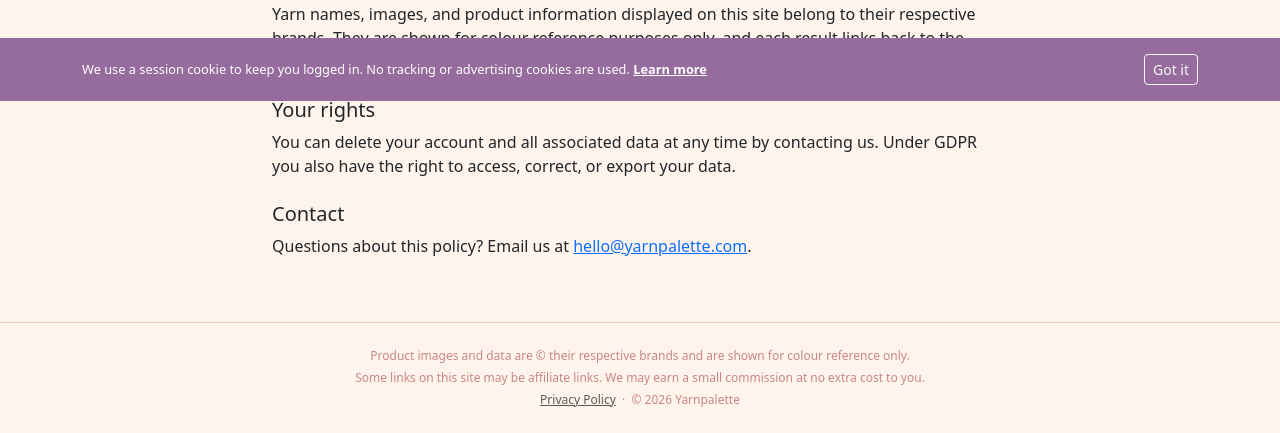
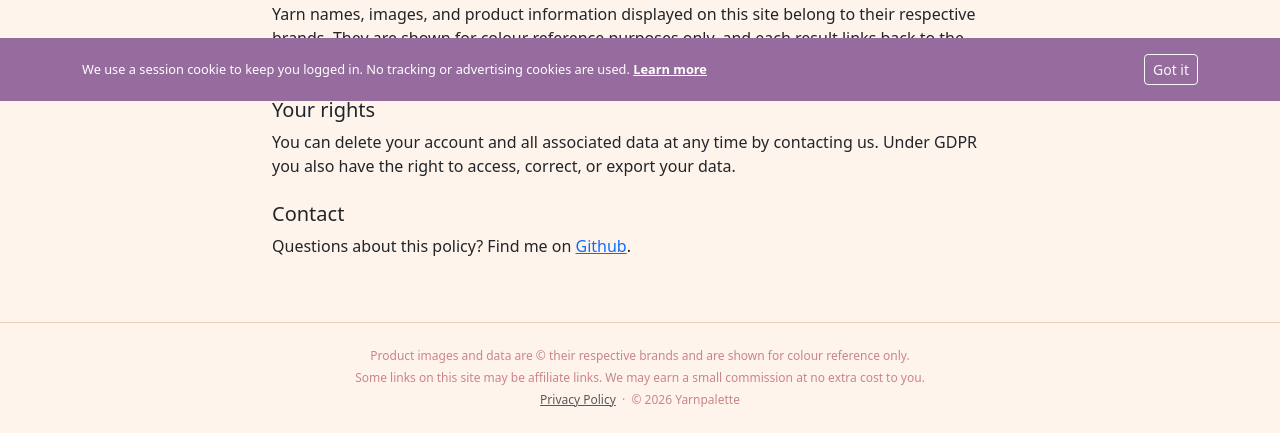
Before and after one commit to justjess678/yarn-finder, a Django app: page /privacy/ in a window 1280 px wide. Shown: the part 699-1132 px from the top of the page. Run offline with Django 5.2, Linux system fonts and the light colour scheme.

Commit message:
fix privacy contact

```diff
--- a/templates/yarns/privacy.html
+++ b/templates/yarns/privacy.html
@@ -31,7 +31,7 @@
         <p>You can delete your account and all associated data at any time by contacting us. Under GDPR you also have the right to access, correct, or export your data.</p>
 
         <h2 class="h5 mt-4 mb-2">Contact</h2>
-        <p>Questions about this policy? Email us at <a href="mailto:{{ contact_email }}">{{ contact_email }}</a>.</p>
+        <p>Questions about this policy? Find me on <a href="https://github.com/justjess678">Github</a>.</p>
     </div>
 </div>
 {% endblock %}
```
